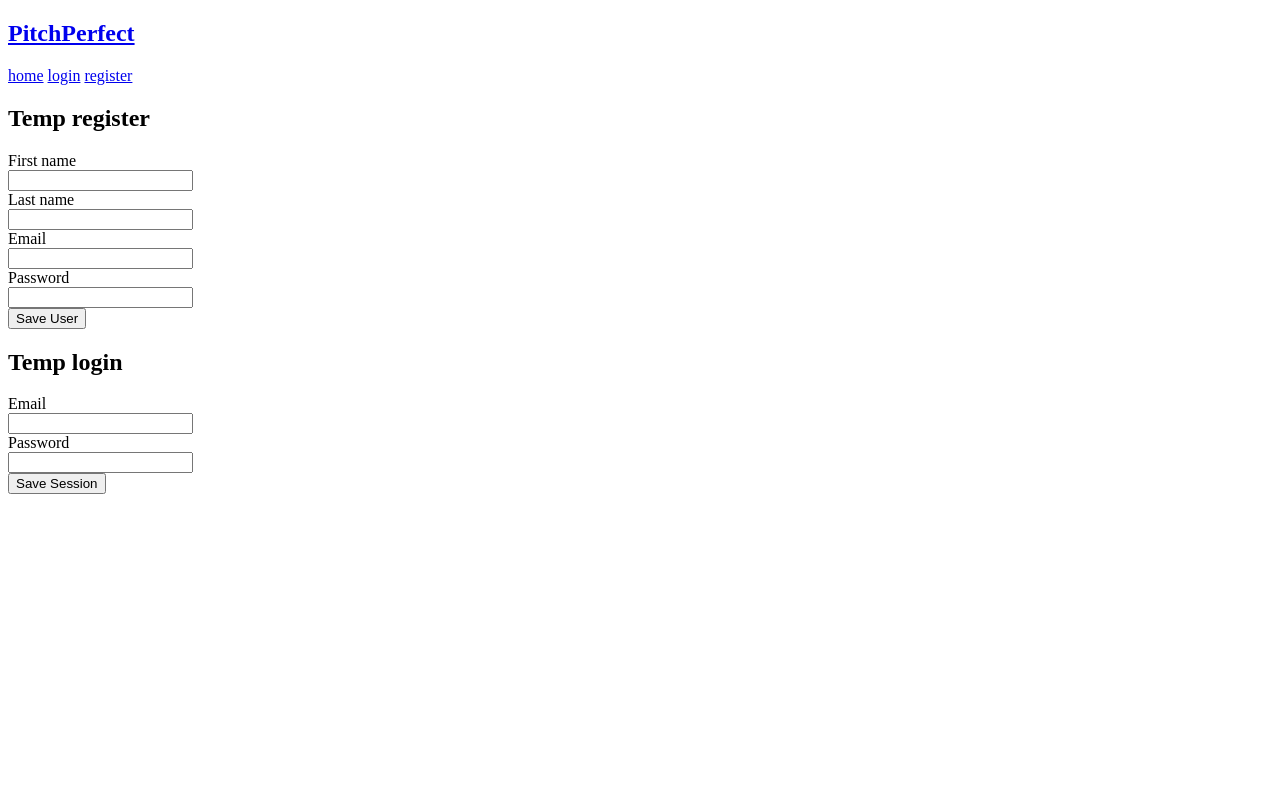
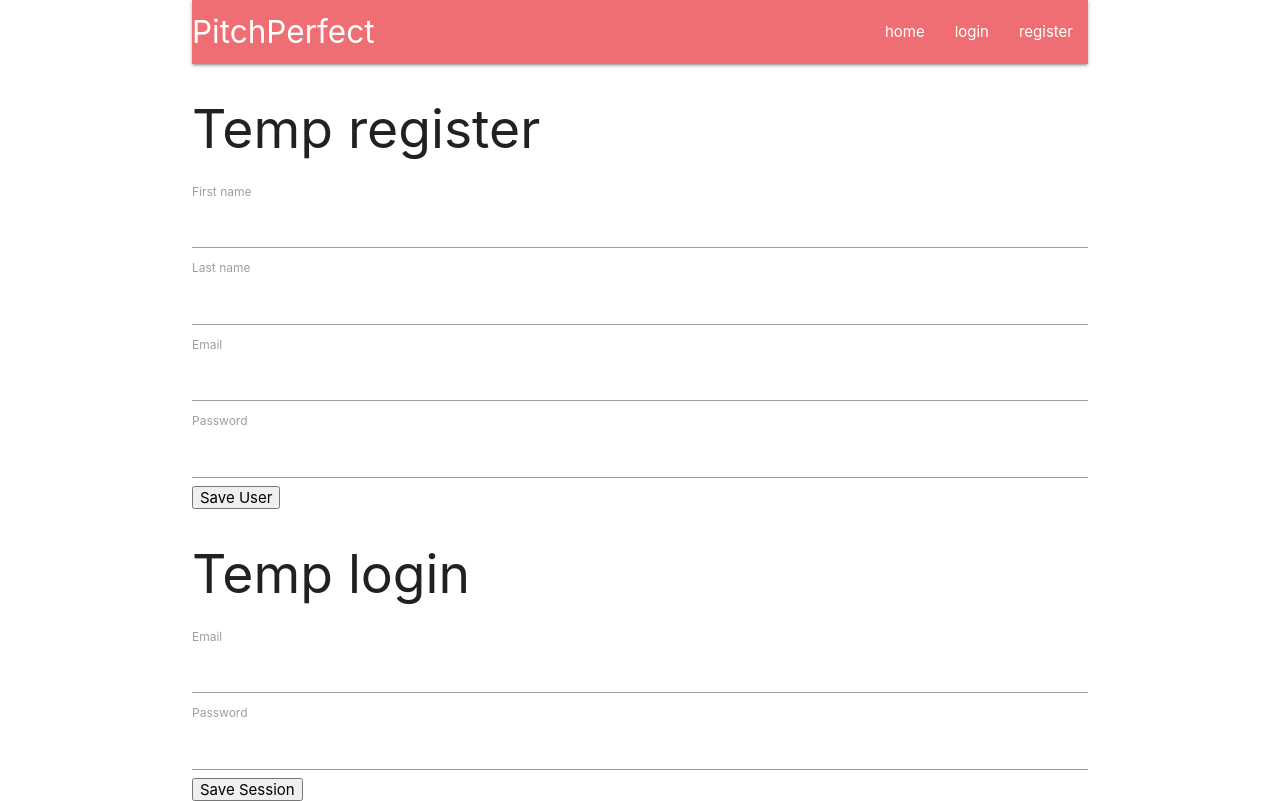
Before and after one commit to armandodollia/PitchPerfect, a Rails app: page / in a window 1280 px wide. Before the commit the page ends 494 px from the top, so only its background shows below. Run offline with Rails 7, Linux system fonts and the light colour scheme; style sheets or scripts are compiled from the project's sources; parts of the project's set-up code (start-up, migrations or seed data) failed here and were passed over; some libraries are stand-ins or nearby versions.

Commit message:
Adds materialize and fixes nav bar settup

```diff
--- a/app/assets/javascripts/application.js
+++ b/app/assets/javascripts/application.js
@@ -13,4 +13,5 @@
 //= require jquery
 //= require jquery_ujs
 //= require turbolinks
+//= require materialize-sprockets
 //= require_tree .
--- a/app/assets/stylesheets/application.css
+++ b/app/assets/stylesheets/application.scss
@@ -13,3 +13,8 @@
  *= require_tree .
  *= require_self
  */
+@import "materialize";
+@import "materialize/components/color";
+$primary-color: color("blue", "lighten-2") !default;
+$secondary-color: color("yellow", "base") !default;
+@import 'materialize';
--- a/app/views/layouts/application.html.erb
+++ b/app/views/layouts/application.html.erb
@@ -6,26 +6,32 @@
 
     <%= stylesheet_link_tag    'application', media: 'all', 'data-turbolinks-track': 'reload' %>
     <%= javascript_include_tag 'application', 'data-turbolinks-track': 'reload' %>
+
   </head>
 
   <body>
+    <div class="container">
       <nav>
-      <h1><%= link_to 'PitchPerfect', root_path%></h1>
-      <%= link_to 'home', root_path %>
-
+        <div class="nav-wrapper">
+          <%= link_to 'PitchPerfect', root_path, class: 'brand-logo' %>
+          <ul id="nav-mobile" class="right">
+            <li><%= link_to 'home', root_path %></li>
             <% if logged_in? %>
-        <%= link_to 'logout', session_path(current_user), method: :delete %>
+              <li><%= link_to 'logout', session_path(current_user), method: :delete %></li>
                 <% if admin? %>
                     <!--TODO make adding admin page-->
-            <%= link_to 'add admin', root_path %>
+                  <li><%= link_to 'add admin', root_path %></li>
                 <% end %>
             <% else %>
-        <%= link_to 'login', root_path %>
-        <%= link_to 'register', root_path %>
+              <li><%= link_to 'login', root_path %></li>
+              <li><%= link_to 'register', root_path %></li>
             <% end %>
+          </ul>
+        </div>
+      </nav>
 
+      <%= yield %>
 
-    </nav>
-    <%= yield %>
+    </div>
   </body>
 </html>
--- a/config/initializers/assets.rb
+++ b/config/initializers/assets.rb
@@ -7,5 +7,5 @@ Rails.application.config.assets.version = '1.0'
 # Rails.application.config.assets.paths << Emoji.images_path
 
 # Precompile additional assets.
-# application.js, application.css, and all non-JS/CSS in app/assets folder are already added.
+# application.js, application.scss, and all non-JS/CSS in app/assets folder are already added.
 # Rails.application.config.assets.precompile += %w( search.js )
```
Also changed, not shown: Gemfile, Gemfile.lock. Lines whose indentation alone changed are shown as unchanged.
